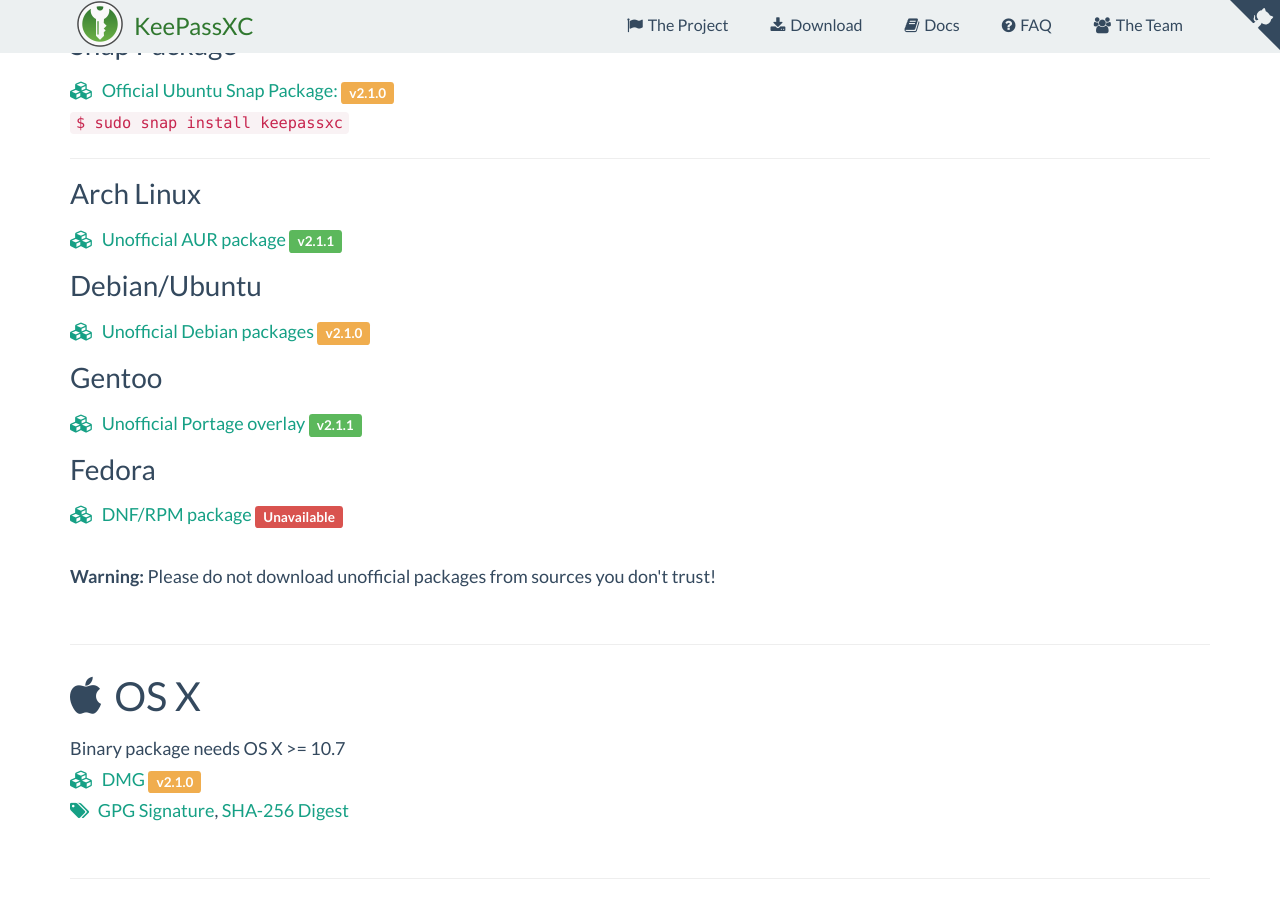
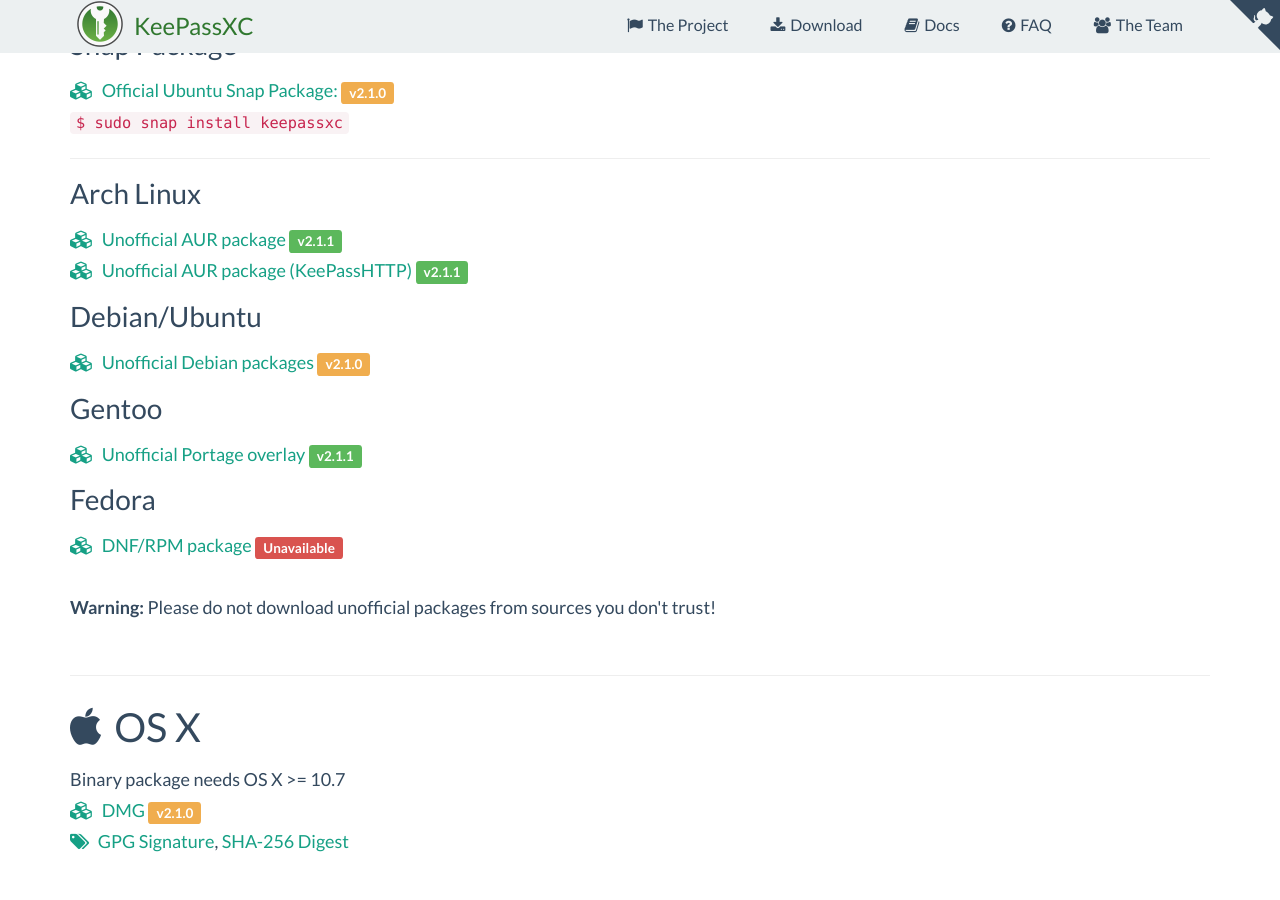
Before and after one commit to keepassxreboot/keepassxc-org, a Jekyll site: the page built from download.html, in a window 1280 px wide and 900 px high, scrolled down 652 px. Built offline with Jekyll 4.4.1, drawn with Linux system fonts in a browser that asks for light colours; comment, search, counter and statistics services are not loaded.

Commit message:
Add AUR package with KeePassHTTP support

```diff
--- a/download.html
+++ b/download.html
@@ -52,6 +52,9 @@
   <h5>Arch Linux</h5>
   <a href="https://aur.archlinux.org/packages/keepassxc/">
     <i class="fa fa-cubes" aria-hidden="true"></i> Unofficial AUR package <span class="label label-success">v2.1.1</span>
+  </a><br>
+  <a href="https://aur.archlinux.org/packages/keepassxc-keepasshttp/">
+    <i class="fa fa-cubes" aria-hidden="true"></i> Unofficial AUR package (KeePassHTTP) <span class="label label-success">v2.1.1</span>
   </a>
 
   <h5>Debian/Ubuntu</h5>
```
